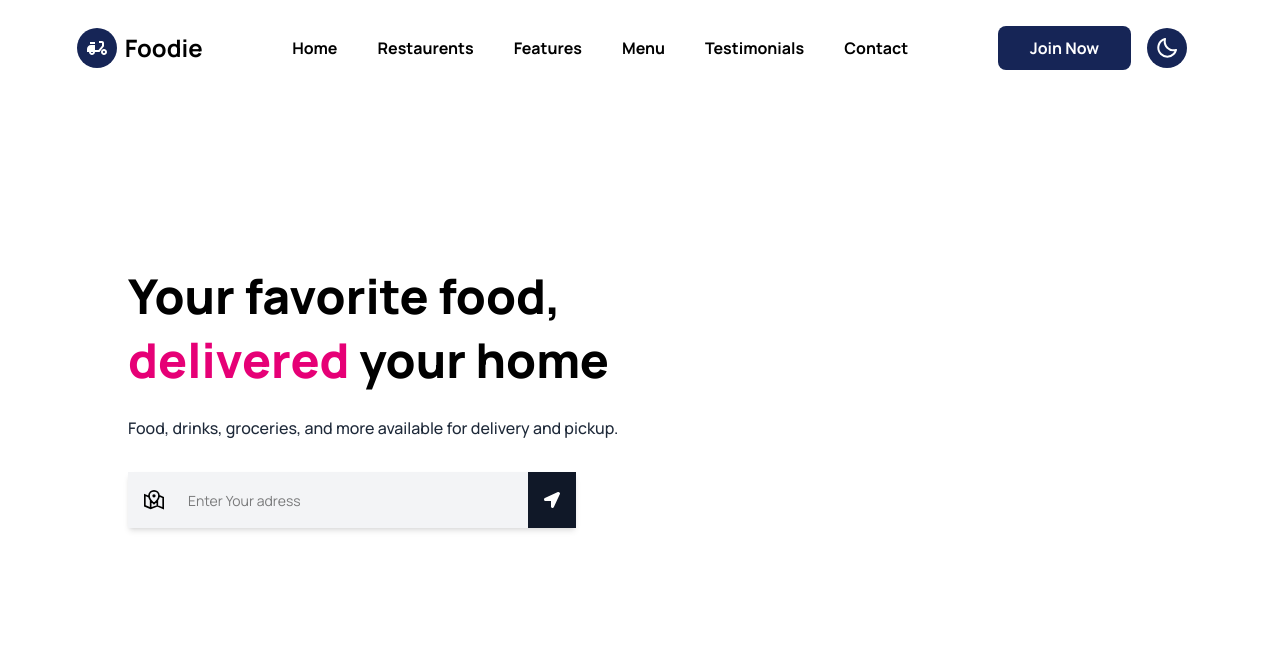
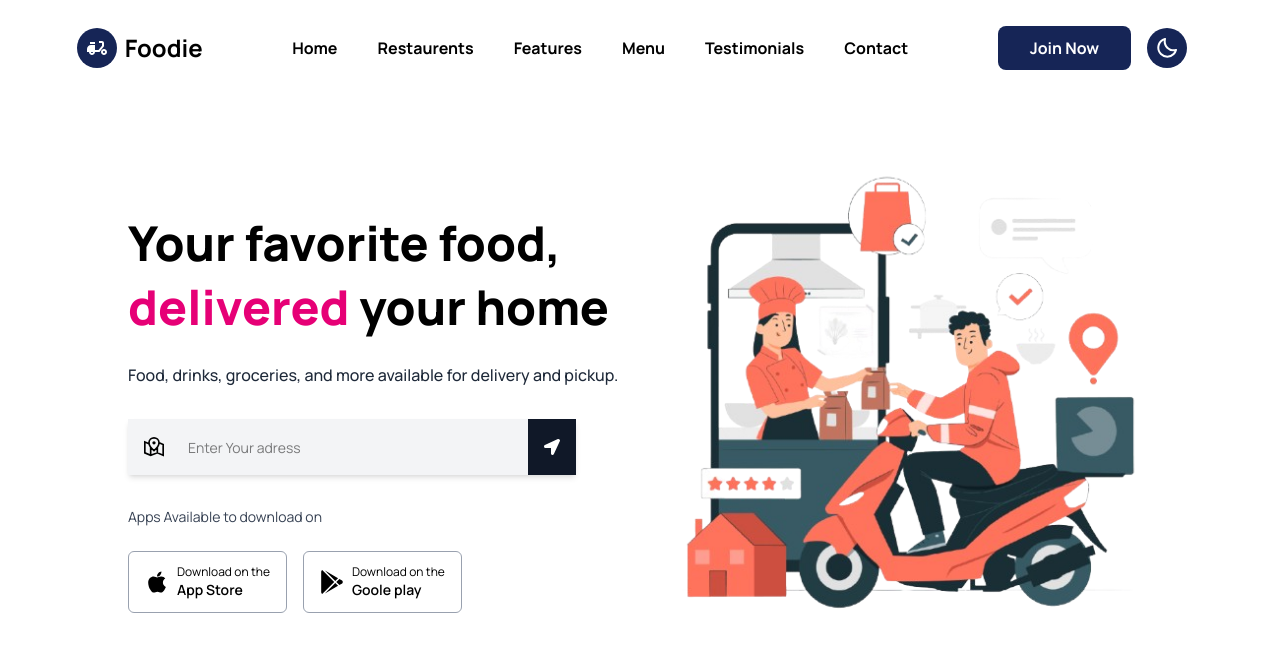
Before and after one commit to danial137/foodprojects, a Next.js app: page / in a window 1280 px wide. Shown: the top 652 px of the page. Built offline with nearby package versions, Linux system fonts and the light colour scheme.

Commit message:
Enhance Hero component with app download buttons and improve address input styling

```diff
--- a/components/Home/Hero/Hero.tsx
+++ b/components/Home/Hero/Hero.tsx
@@ -1,5 +1,6 @@
+import Image from 'next/image'
 import React from 'react'
-import { FaLocationArrow } from 'react-icons/fa'
+import { FaApple, FaGooglePlay, FaLocationArrow } from 'react-icons/fa'
 import { GrMapLocation } from 'react-icons/gr'
 
 const Hero = () => {
@@ -23,14 +24,40 @@ const Hero = () => {
                                 <GrMapLocation className='w-5 h-5 text-black' />
                             </div>
                             <input type='text' placeholder='Enter Your adress' className='flex-1 px-2 text-sm text-black bg-transparent outline-none h-full' />
-                            <button className='bg-gray-900 text-white px-4 h-full hover:bg-gray-800 flex items-center justify-center'>
-                                <FaLocationArrow className='w-4 h-4'/>
+                            <button className='bg-gray-900 cursor-pointer text-white px-4 h-full hover:bg-gray-800 flex items-center justify-center'>
+                                <FaLocationArrow className='w-4 h-4' />
                             </button>
                         </div>
                     </div>
+                    {/* download */}
+                    <p className='text-gray-700 dark:text-gray-400 text-sm mb-6'>
+                        Apps Available to download on
+                    </p>
+                    {/* app store button  */}
+                    <div className='flex space-x-4'>
+                        <a href="#" className='flex items-center group border border-gray-400 px-4 py-3 rounded-md hover:bg-gray-950 transition-all duration-300'>
+                            <FaApple className='text-2xl mr-2 group-hover:text-white transition-all duration-300 ' />
+                            <div>
+                                <p className='text-xs group-hover:text-white transition-all duration-300'>Download on the</p>
+                                <p className='text-sm font-semibold group-hover:text-white transition-all duration-300 '>App Store</p>
+                            </div>
+                        </a>
+                        {/* google play button  */}
+
+                        <a href="#" className='flex items-center group border border-gray-400 px-4 py-3 rounded-md hover:bg-gray-950 transition-all duration-300'>
+                            <FaGooglePlay className='text-2xl mr-2 group-hover:text-white transition-all duration-300 ' />
+                            <div>
+                                <p className='text-xs group-hover:text-white transition-all duration-300'>Download on the</p>
+                                <p className='text-sm font-semibold group-hover:text-white transition-all duration-300 '>Goole play</p>
+                            </div>
+                        </a>
+                    </div>
                 </div>
                 {/* image  */}
-                <div></div>
+                <div className='mx-auto hidden xl:block'>
+                    <Image src="/images/hero.png" alt="image" width={500} height={500} />
+                </div>
+
             </div>
         </div>
     )
```
